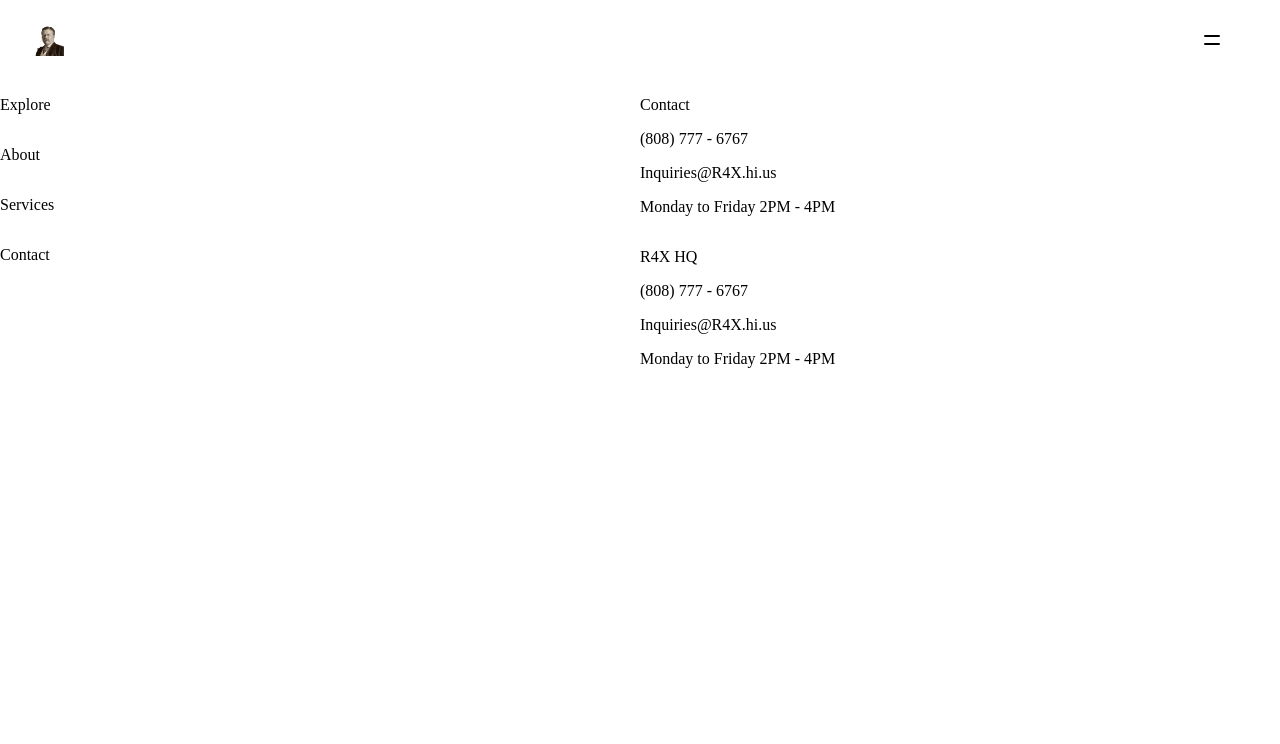
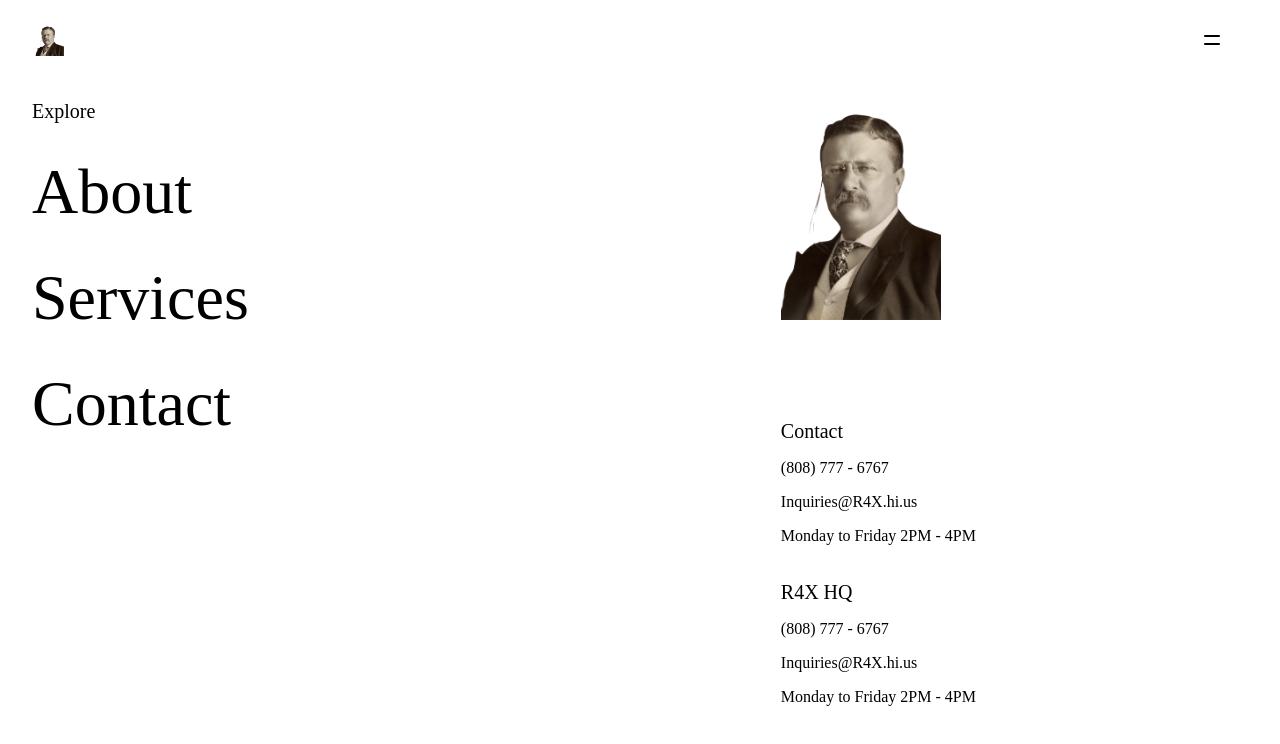
Before and after one commit to jaydenGustaGato/jaydenGustaGato.github.io, a plain HTML site: page navigation.html in a window 1280 px wide. Drawn offline with Linux system fonts and the light colour scheme.

Commit message:
Finished general layout/function of navigation page.

```diff
--- a/navigation.html
+++ b/navigation.html
@@ -29,19 +29,25 @@
         <div id="navigation_content">
             <div id="big_options">
                 <p class="miniheader">Explore</p>
-                <p class="big_option">About</p>
-                <p class="big_option">Services</p>
-                <p class="big_option">Contact</p>
+                <p class="big_option">
+                    <a href="about.html">About</a>
+                </p>
+                <p class="big_option">
+                    <a href="services.html">Services</a>
+                </p>
+                <p class="big_option">
+                    <a href="contact.html">Contact</a>
+                </p>
             </div>
             <div id="other_info">
                 <div id="nav_image"></div>
-                <div>
+                <div class="other_info_div">
                     <p class="miniheader">Contact</p>
                     <p>(808) 777 - 6767</p>
                     <p>Inquiries@R4X.hi.us</p>
                     <p>Monday to Friday 2PM - 4PM</p>
                 </div>
-                <div>
+                <div class="other_info_div">
                     <p class="miniheader">R4X HQ</p>
                     <p>(808) 777 - 6767</p>
                     <p>Inquiries@R4X.hi.us</p>
--- a/style.css
+++ b/style.css
@@ -347,23 +347,64 @@ h1 {
 }
 
 /* Navigation page specific styling */
+.miniheader {
+    font-size: 1.25rem;
+    text-decoration: none;
+    margin-bottom: 1rem;
+}
+.big_option {
+    font-size: 4rem;
+    margin: 1rem 0 1rem 0;
+    width: fit-content;
+}
+.big_option a {
+    text-decoration: none;
+    color: rgb(0, 0, 0);
+}
+#big_options:hover .big_option a{
+    color: rgba(0, 0, 0, 0.394);
+}
+#big_options:hover .big_option a:hover {
+    color: rgb(0, 0, 0);
+}
 #navigation_content {
     display: flex;
     flex-direction: row;
     margin-top: 5rem;
+    margin-left: 2rem;
 }
 #big_options {
     display: flex;
     flex-direction: column;
 
-    width: 50%;
+    margin-right: auto;
+
+    width: fit-content;
+    height: fit-content;
+
+    color: rgb(0, 0, 0)
 }
 #other_info {
     display: flex;
     flex-direction: column;
 
-    width: 50%;
+    width: 40%;
 }
+.other_info_div:nth-child(2) {
+    margin-top: 10vh;
+}
+#nav_image {
+    width: 10vw;
+    height: 30vh;
+    min-width: 160px;
+    min-height: 160px;
+
+    background-image: url(TeddyRoosevelt.png);
+    background-repeat: no-repeat;
+    background-size: cover;
+    background-position: center;
+}
+
 
 
 /* About section
```
